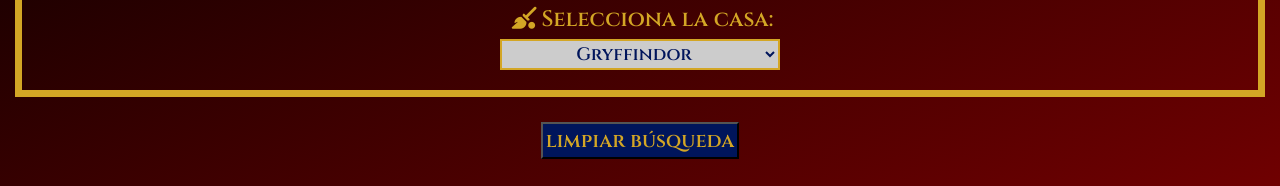
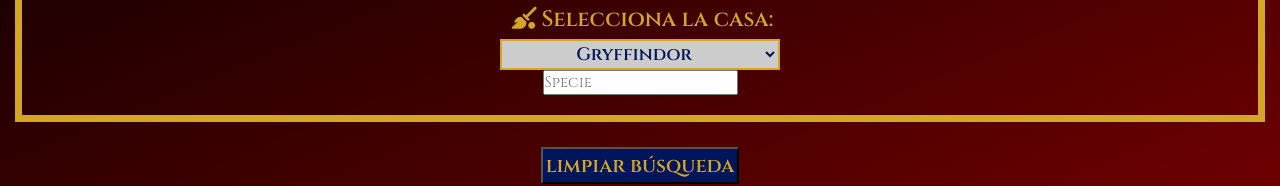
Before and after one commit to denisetroglio/searching-characters-harry-potter-React, a React (Create React App) app: page / in a window 1280 px wide. Shown: the part 274-460 px from the top of the page. Built offline with nearby package versions, Linux system fonts and the light colour scheme; no server answers.

Commit message:
add enterview react changes at filter species

```diff
--- a/src/components/App.js
+++ b/src/components/App.js
@@ -5,6 +5,7 @@
 import CharacterList from "./CharacterList";
 import Filters from "./Filters";
 import CharacterDetail from "./CharacterDetail";
+import Species from "./Species";
 
 function App() {
   /*Pintar personajes*/
@@ -14,7 +15,9 @@
   const [FilterName, setFilterName] = useState("");
   const [FilterHouse, setFilterHouse] =
     useState("gryffindor"); /*valor por defecto*/
+  const [Species, setSpecies] = useState("");
 
+  /*llama el fetch*/
   useEffect(() => {
     getApiData(FilterHouse).then((listData) => {
       setList(listData); //->guardar en la VE
@@ -27,11 +30,17 @@
       setFilterName(data.value);
     } else if (data.key === "house") {
       setFilterHouse(data.value);
+    } else if (data.key === "specie") {
+      setSpecies(data.value);
     }
   };
 
   const filteredCharacters = list.filter((list) => {
-    return list.name.toLowerCase().includes(FilterName.toLowerCase());
+    return list.name
+      .toLowerCase()
+      .includes(FilterName.toLowerCase())})
+      .filter((list) => {
+        return list.species.toLowerCase().includes(Species.toLowerCase());
   });
 
   const renderCharacterDetail = (props) => {
@@ -50,6 +59,7 @@
   const handleDelete = () => {
     setFilterName("");
     setFilterHouse("gryffindor");
+    setSpecies("");
   };
 
   return (
--- a/src/components/Filters.js
+++ b/src/components/Filters.js
@@ -1,17 +1,26 @@
 import FilterName from "./FilterName";
 import FilterHouse from "./FilterHouse";
+import Specie from "./Species";
 
 const Filters = (props) => {
   return (
     <form className='new_character'>
-      <h2 className='character_title'><i className="fas fa-quidditch"></i>Busque un personaje de la serie:</h2>
+      <h2 className='character_title'>
+        <i className='fas fa-quidditch'></i>Busque un personaje de la serie:
+      </h2>
       <FilterName
         handleFilter={props.handleFilter}
         FilterName={props.FilterName}
       />
 
-      <h2 className='homeTitle'><i className="fas fa-quidditch"></i>Selecciona la casa:</h2>
-      <FilterHouse FilterHouse={props.FilterHouse} handleFilter={props.handleFilter}/>
+      <h2 className='homeTitle'>
+        <i className='fas fa-quidditch'></i>Selecciona la casa:
+      </h2>
+      <FilterHouse
+        FilterHouse={props.FilterHouse}
+        handleFilter={props.handleFilter}
+      />
+      <Specie Specie={props.Specie} handleFilter={props.handleFilter} />
     </form>
   );
 };
--- /dev/null
+++ b/src/components/Species.js
@@ -0,0 +1,22 @@
+function Species(props) {
+  const handleInputSpecie = (ev) => props.handleFilter({
+    key: "specie",
+    value: ev.currentTarget.value,
+  });
+
+  return (
+    <>
+      <input
+        className='specie'
+        type='text'
+        name='specie'
+        id='specie'
+        placeholder='Specie'
+        onChange={handleInputSpecie}
+        value={props.Specie} /*controlado*/
+      />
+    </>
+  );
+}
+
+export default Species;
```
